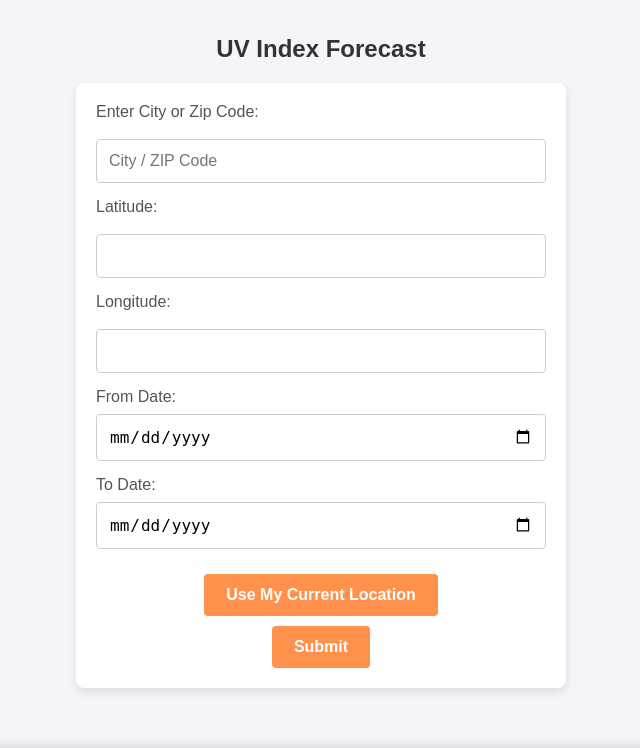
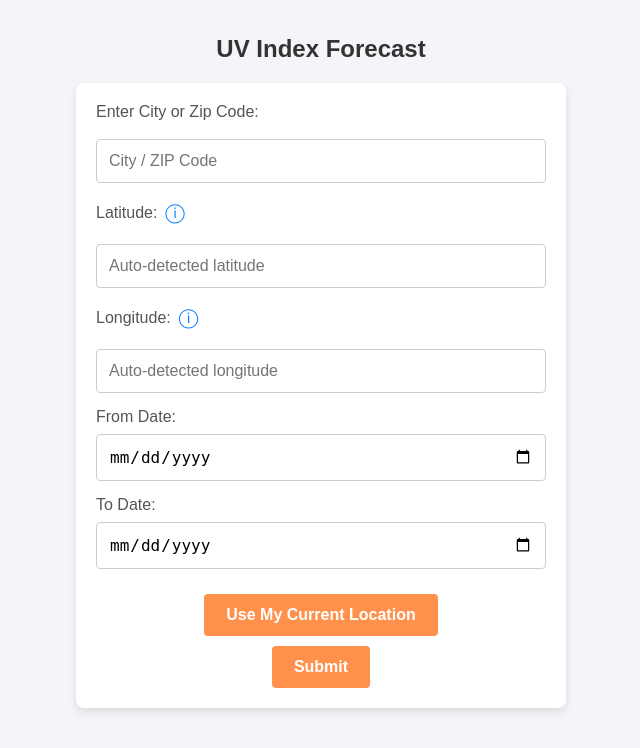
Before and after one commit to parikshya098/UV-Index-Tracker, a Flask app: page / in a window 1280 px wide. Shown: the part 175-923 px from the top of the page, without its empty margins (319-959 px from the left). Run offline with Flask 3, Linux system fonts and the light colour scheme.

Commit message:
Chart.js

```diff
--- a/app.py
+++ b/app.py
@@ -122,28 +122,47 @@ def index():
 
     return render_template('index.html')
 
+def get_current_uv_index(uv_data, time_data):
+    """Fetch the UV index for the current hour based on the current time."""
+    if not uv_data or not time_data:
+        return None
 
+    current_time = datetime.now().strftime('%Y-%m-%dT%H:00')
+    try:
+        # Find the index of the current time in the time_data array
+        if current_time in time_data:
+            index = time_data.index(current_time)
+            return uv_data[index] if index < len(uv_data) else None
+    except ValueError:
+        return None
+    return None
+
+# Route to display weather data
 @app.route('/weather')
 def weather():
+    # Retrieve query parameters from the request
     city = request.args.get('city', 'Unknown City')
     latitude = request.args.get('latitude')
     longitude = request.args.get('longitude')
     from_date = request.args.get('from_date')
     to_date = request.args.get('to_date')
 
+    # Validate required parameters
     if not latitude or not longitude or not from_date or not to_date:
         flash("Invalid or missing query parameters.", "error")
         return redirect(url_for('index'))
 
-    # Fetch the weather data
-    data = get_weather_data(latitude, longitude, from_date, to_date)
+    # Fetch weather data using the provided coordinates and date range
+    weather_data = get_weather_data(latitude, longitude, from_date, to_date)
 
-    uv_data = data.get('hourly', {}).get('uv_index', [])
-    time_data = data.get('hourly', {}).get('time', [])
+    # Extract UV index and time data from the response
+    uv_data = weather_data.get('hourly', {}).get('uv_index', [])
+    time_data = weather_data.get('hourly', {}).get('time', [])
 
-    # Get the current UV index value
-    current_uv_index = uv_data[0] if uv_data else None
+    # Determine the current UV index based on the current time
+    current_uv_index = get_current_uv_index(uv_data, time_data)
 
+    # Prepare the weather information dictionary to pass to the template
     weather_info = {
         'city': city,
         'latitude': latitude,
@@ -153,9 +172,12 @@ def weather():
         'uv_index': current_uv_index
     }
 
+    # Debug logs for validation
     print("Fetched UV Data:", uv_data)
     print("Fetched Time Data:", time_data)
+    print("Current UV Index:", current_uv_index)
 
+    # Render the weather template with the fetched data
     return render_template(
         'weather.html',
         weather_info=weather_info,
--- a/templates/index.html
+++ b/templates/index.html
@@ -9,12 +9,23 @@
         <label for="location">Enter City or Zip Code:</label>
         <input type="text" id="location" name="location" placeholder="City / ZIP Code" required>
 
-        <!-- Coordinate Inputs -->
-        <label for="latitude">Latitude:</label>
-        <input type="text" id="latitude" name="latitude" readonly>
+        <!-- Latitude (Read-Only, Auto-filled) -->
+        <label for="latitude">Latitude:
+            <span class="info-icon" tabindex="0" onmouseover="showTooltip('latitude-tooltip')" onmouseout="hideTooltip('latitude-tooltip')" onclick="toggleTooltip('latitude-tooltip')">
+                ⓘ
+            </span>
+            <span class="tooltip" id="latitude-tooltip">Latitude is auto-detected and cannot be edited.</span>
+        </label>
+        <input type="text" id="latitude" name="latitude" placeholder="Auto-detected latitude" readonly>
 
-        <label for="longitude">Longitude:</label>
-        <input type="text" id="longitude" name="longitude" readonly>
+        <!-- Longitude (Read-Only, Auto-filled) -->
+        <label for="longitude">Longitude:
+            <span class="info-icon" tabindex="0" onmouseover="showTooltip('longitude-tooltip')" onmouseout="hideTooltip('longitude-tooltip')" onclick="toggleTooltip('longitude-tooltip')">
+                ⓘ
+            </span>
+            <span class="tooltip" id="longitude-tooltip">Longitude is auto-detected and cannot be edited.</span>
+        </label>
+        <input type="text" id="longitude" name="longitude" placeholder="Auto-detected longitude" readonly>
 
         <!-- Date Range Inputs -->
         <label for="from_date">From Date:</label>
@@ -23,30 +34,47 @@
         <label for="to_date">To Date:</label>
         <input type="date" id="to_date" name="to_date" required>
 
+        <!-- Detect Location Button -->
         <button type="button" onclick="detectLocation()">Use My Current Location</button>
         <button type="submit">Submit</button>
     </form>
 </div>
 
-<!-- JavaScript to detect location and reverse geocode -->
+<!-- JavaScript for Tooltips -->
 <script>
+    function showTooltip(id) {
+        document.getElementById(id).style.visibility = 'visible';
+        document.getElementById(id).style.opacity = '1';
+    }
+
+    function hideTooltip(id) {
+        document.getElementById(id).style.visibility = 'hidden';
+        document.getElementById(id).style.opacity = '0';
+    }
+
+    function toggleTooltip(id) {
+        const tooltip = document.getElementById(id);
+        if (tooltip.style.visibility === 'visible') {
+            hideTooltip(id);
+        } else {
+            showTooltip(id);
+        }
+    }
+
     async function detectLocation() {
         if (navigator.geolocation) {
             navigator.geolocation.getCurrentPosition(async (position) => {
                 const latitude = position.coords.latitude;
                 const longitude = position.coords.longitude;
 
-                // Populate the latitude and longitude fields
                 document.getElementById('latitude').value = latitude;
                 document.getElementById('longitude').value = longitude;
 
-                // Perform reverse geocoding to get the city name
                 try {
                     const response = await fetch(`/reverse-geocode?latitude=${latitude}&longitude=${longitude}`);
                     const data = await response.json();
 
                     if (response.ok && data.city) {
-                        // Populate the city name into the location field
                         document.getElementById('location').value = data.city;
                     } else {
                         alert("Could not find your city. Please enter it manually.");
@@ -64,4 +92,38 @@
         }
     }
 </script>
+
+<!-- Styling for Info Icon and Tooltip -->
+<style>
+    .info-icon {
+        cursor: pointer;
+        font-size: 1.2em;
+        color: #007bff;
+        border-radius: 100%;
+        padding: 3px;
+        margin-left: 0.5px;
+        display: inline-block;
+        text-align: center;
+
+    }
+
+    .info-icon:hover {
+        background-color: #f0f8ff;
+    }
+
+    .tooltip {
+        position: absolute;
+        background-color: #333;
+        color: #fff;
+        padding: 5px;
+        border-radius: 5px;
+        font-size: 0.9em;
+        white-space: nowrap;
+        z-index: 1000;
+        opacity: 0;
+        visibility: hidden;
+        transition: opacity 0.2s ease-in-out;
+        margin-left: 10px;
+    }
+</style>
 {% endblock %}
```
Also changed, not shown: templates/weather.html (+35 -11 lines).
